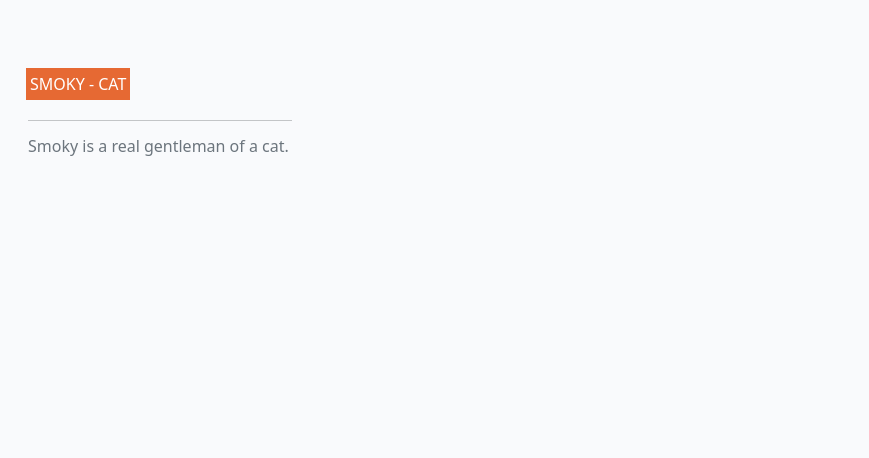
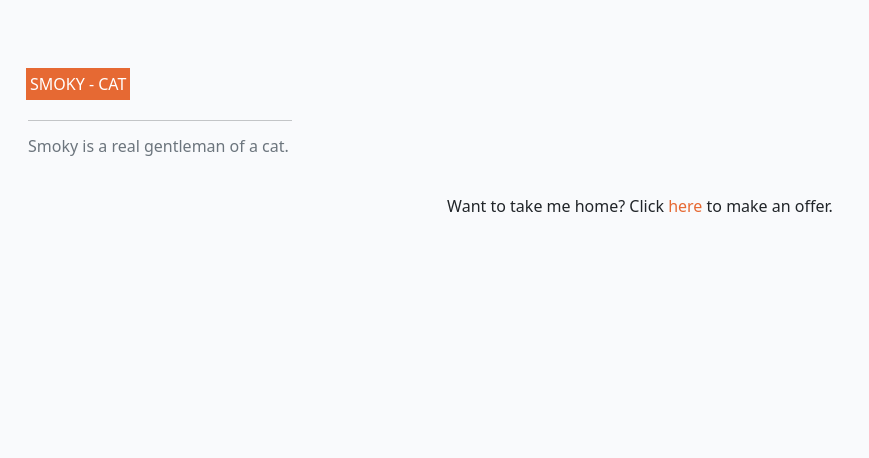
Before and after one commit to evelynfoy/animal-hostel, a Django app: page / in a window 1280 px wide. Shown: the part 132-590 px from the top of the page, without its empty margins (0-869 px from the left). Run offline with Django 3.2, Linux system fonts and the light colour scheme; a user stored in the database is signed in; data comes from the database, SQL or seed files in the repository; both versions use the stored data as it was after the commit.

Commit message:
Add links to register/offers to home page

```diff
--- a/templates/index.html
+++ b/templates/index.html
@@ -2,9 +2,9 @@
 
 {% block content %}
 
-<a id="guests"><h1 class="text-center">Honored Guests</h1></a>
+<div class="container-fluid">
 
-<div class="container-fluid">
+    <a id="guests"><h1 class="text-center">Honored Guests</h1></a>
 
     <div class="row">
 
@@ -56,6 +56,16 @@
     </nav>
     {% endif %}
 
+    <div class="row text-center mt-5 mb-5">
+        <scan>Want to take me home? Click
+            {% if user.is_authenticated %}
+            <a class="link" href="#">here</a> to make an offer.
+            {% else %}
+            <a class="link" href="accounts/signup">here</a> to register.
+            {% endif %}
+        </scan>
+    </div>
+
 </div>
 
 {%endblock%}
```
Also changed, not shown: db.sqlite3.
